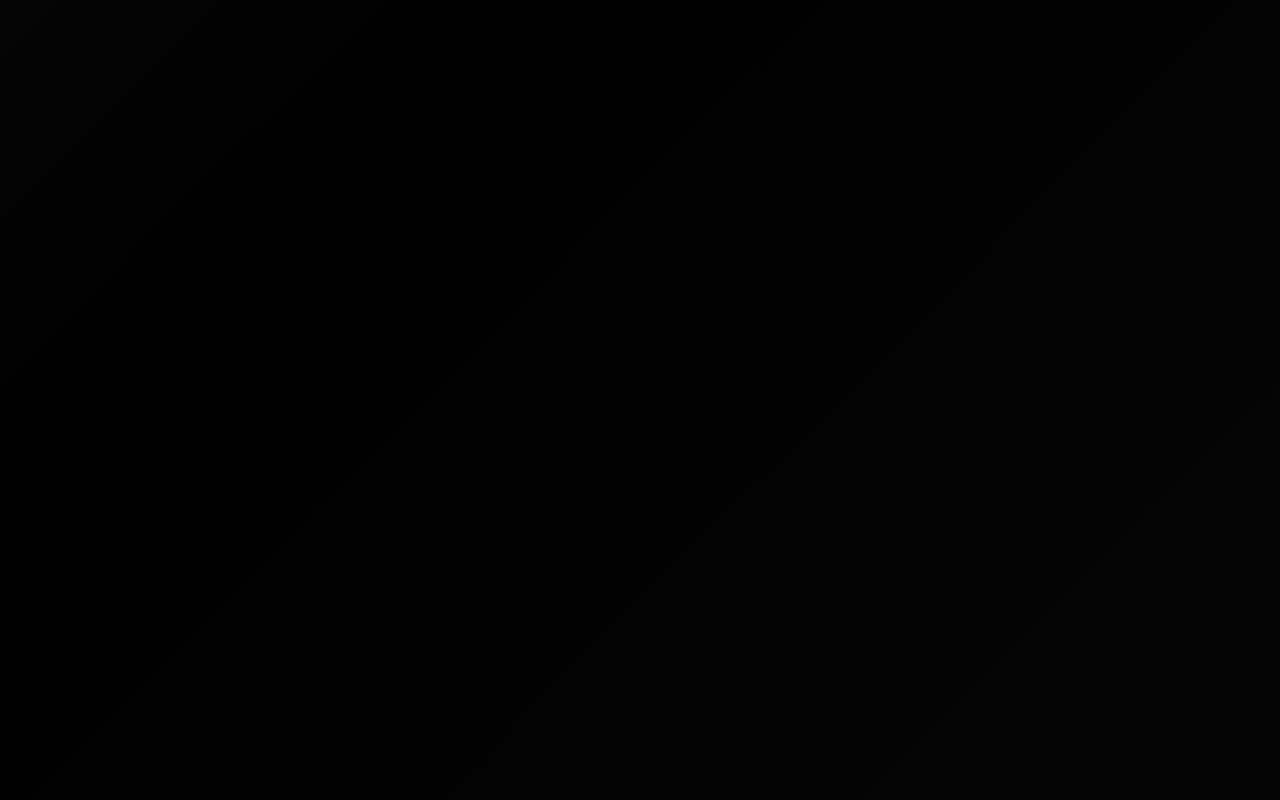
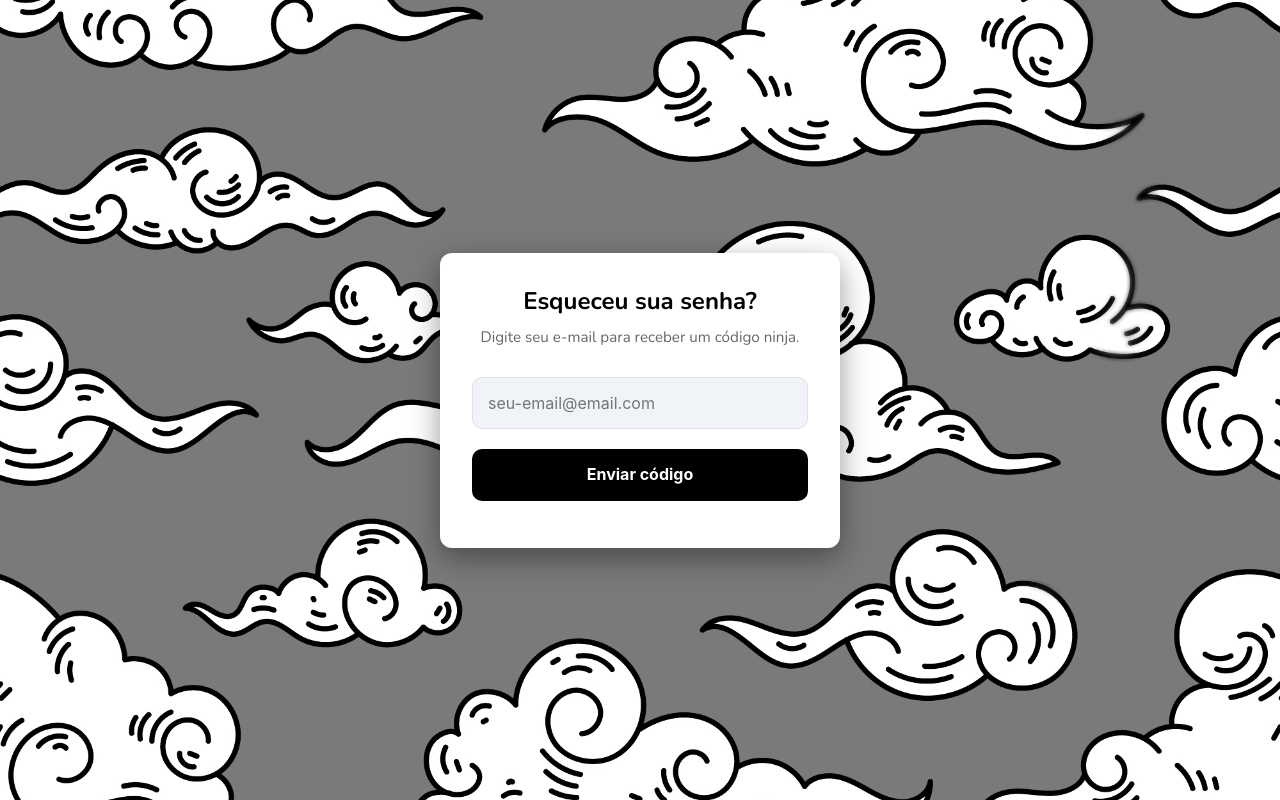
Before and after one commit to YuriLuiz1/ninja-platform-frontend-angular, an Angular app: page /esqueci-senha in a window 1280 px wide. Before the commit this address led to /. Built offline with nearby package versions, Linux system fonts and the light colour scheme.

Commit message:
New: Adicionado funcionalidade para recuperar senha via e-mail

```diff
--- a/src/app/app.routes.ts
+++ b/src/app/app.routes.ts
@@ -5,6 +5,7 @@ import { PaginaSobre } from './components/pagina-sobre/pagina-sobre';
 import { PaginaPrincipal } from './components/pagina-principal/pagina-principal';
 import { CatalogoAnimes } from './components/catalogo-animes/catalogo-animes';
 import { AnimesDetalhes } from './components/animes-detalhes/animes-detalhes';
+import { RecuperarSenha } from './components/recuperar-senha/recuperar-senha';
 
 export const routes: Routes = [
     { path: '', component: PaginaSobre },
@@ -12,5 +13,6 @@ export const routes: Routes = [
     { path: 'register', component: Cadastro },
     { path: 'dojo', component: PaginaPrincipal},
     { path: 'animes', component: CatalogoAnimes},
-    { path: 'animes/:id', component: AnimesDetalhes}
+    { path: 'animes/:id', component: AnimesDetalhes},
+    { path: 'esqueci-senha', component: RecuperarSenha}
 ];
--- a/src/app/components/catalogo-animes/catalogo-animes.ts
+++ b/src/app/components/catalogo-animes/catalogo-animes.ts
@@ -16,7 +16,7 @@ export class CatalogoAnimes {
 
   async ngOnInit(){
     try{
-      const response = await this.animeService.getRomanceAnimes();
+      const response = await this.animeService.getAnimes();
 
       if(response && response.animeSearch){
         this.animeList.set(response.animeSearch);
--- a/src/app/components/login/login.css
+++ b/src/app/components/login/login.css
@@ -1,3 +1,5 @@
+@import url('https://fonts.googleapis.com/css2?family=Nunito:wght@400;700&family=Titan+One&display=swap');
+
 .containerLogin{
   min-height: 100vh;
   min-width: 100vw;
@@ -155,3 +157,23 @@ a{
 .button-anc:hover{
   background: #222;
 }
+
+.recovery-password{
+  margin-top: 15px;
+  padding: 8px;
+  background-color: black;
+  width: 146px;
+  border-radius: 6px;
+  box-shadow: 1px 1px 3px black;
+  transition: background 0.2s;
+}
+
+.recovery-password a {
+  color: white;
+  font-family: 'Nunito', sans-serif;
+  font-size: 12px;
+}
+
+.recovery-password:hover{
+  background: #222;
+}
--- a/src/app/components/login/login.html
+++ b/src/app/components/login/login.html
@@ -39,6 +39,10 @@
                 </span>
             </button>
 
+            <div class="recovery-password">
+                <a [routerLink]="['/esqueci-senha']">Esqueci minha senha!</a>
+            </div>
+
             <div class="button-anc">
                 <a [routerLink]="['/register']">I don't have account!</a>
             </div>
--- /dev/null
+++ b/src/app/components/recuperar-senha/recuperar-senha.css
@@ -0,0 +1,96 @@
+@import url('https://fonts.googleapis.com/css2?family=Nunito:wght@400;700&family=Titan+One&display=swap');
+
+/* Container principal da tela (Fundo com imagem) */
+.reset-container {
+  min-height: 100vh;
+  min-width: 100vw;
+  background-image: url('/fundo_anime_platform.jpg');
+  background-size: cover;
+  background-position: center;
+  background-repeat: no-repeat;
+  display: flex;
+  justify-content: center;
+  align-items: center;
+}
+
+/* Card Branco Estilo Print */
+.containerInput {
+    padding: 32px;
+    border-radius: 12px;
+    background-color: white;
+    box-shadow: 0 10px 30px rgba(0, 0, 0, 0.4);
+    width: 400px;
+    display: flex;
+    flex-direction: column;
+    text-align: center; /* Adicionado para centralizar textos e botões */
+    box-sizing: border-box; /* Importante para o padding não quebrar o layout */
+}
+
+/* Títulos */
+h2 {
+  color: #000000;
+  margin-bottom: 10px;
+  display: flex;
+  align-items: center;
+  justify-content: center;
+  gap: 10px;
+  font-family: 'Nunito', sans-serif; /* Fonte temática ninja */
+}
+
+/* Subtítulos/Texto de ajuda */
+p {
+  color: #666;
+  font-size: 0.95rem;
+  margin-bottom: 30px;
+  font-family: 'Nunito', sans-serif;
+}
+
+/* Campos de entrada (Input) */
+input {
+  width: 100%;
+  padding: 15px;
+  margin-bottom: 20px;
+  background-color: #f0f4f8; /* Cor de fundo levemente azulada dos inputs */
+  border: 1px solid #e0e0e0;
+  border-radius: 10px;
+  color: #333;
+  font-size: 1rem;
+  box-sizing: border-box;
+}
+
+input:focus {
+  outline: none;
+  border-color: #a0a0a0;
+  background-color: #e8edf2;
+}
+
+/* Botões Estilo "Login Ninja" */
+button {
+  width: 100%;
+  padding: 15px;
+  background-color: #000000; /* Botão preto */
+  border: none;
+  border-radius: 10px;
+  color: white;
+  font-size: 1rem;
+  font-weight: bold;
+  cursor: pointer;
+  transition: background-color 0.3s;
+  margin-bottom: 15px;
+  font-family: 'Nunito', sans-serif;
+}
+
+button:hover {
+  background-color: #333333; /* Leve mudança de cor no hover */
+}
+
+/* Área de mensagens de erro/sucesso */
+.mensagem {
+  margin-top: 10px;
+  font-size: 0.9rem;
+  padding: 15px;
+  border-radius: 10px;
+  background-color: #e0f7fa;
+  color: #006064;
+  border: 1px solid #b2ebf2;
+}
--- /dev/null
+++ b/src/app/components/recuperar-senha/recuperar-senha.html
@@ -0,0 +1,26 @@
+<div class="reset-container">
+
+    <div class="containerInput">
+
+        <div *ngIf="etapa === 1">
+          <h2>Esqueceu sua senha?</h2>
+          <p>Digite seu e-mail para receber um código ninja.</p>
+          <input type="email" [(ngModel)]="email" placeholder="seu-email@email.com">
+          <button (click)="solicitarCodigo()" [disabled]="carregando">
+            <span *ngIf="!carregando">Enviar código</span>
+            <span *ngIf="carregando">Enviando...</span>
+          </button>
+        </div>
+
+        <div *ngIf="etapa === 2">
+          <h2>Verificação Ninja 🥷</h2>
+          <p>Digite o código que enviamos para {{ email }}</p>
+          <input type="text" [(ngModel)]="code" placeholder="Código de 6 dígitos">
+          <input type="password" [(ngModel)]="newPassword" placeholder="Nova senha segura">
+          <button type="submit" (click)="redefinirSenha()">Alterar Senha</button>
+        </div>
+
+        <div *ngIf="mensagem" class="mensagem">{{ mensagem }}</div>
+    </div>
+
+</div>
--- /dev/null
+++ b/src/app/components/recuperar-senha/recuperar-senha.ts
@@ -0,0 +1,66 @@
+import { Component, inject, signal, ChangeDetectorRef } from '@angular/core';
+import { Router } from '@angular/router';
+import { User } from '../../services/user';
+import { HttpClient } from '@angular/common/http';
+import { CommonModule } from '@angular/common';
+import { FormsModule } from '@angular/forms';
+
+@Component({
+  selector: 'app-recuperar-senha',
+  standalone: true,
+  imports: [CommonModule, FormsModule],
+  templateUrl: './recuperar-senha.html',
+  styleUrl: './recuperar-senha.css',
+})
+export class RecuperarSenha {
+  email: string = '';
+  code: string = '';
+  newPassword: string = '';
+  etapa: number = 1; // Controla qual formulário mostrar
+  mensagem: string = '';
+  apiUrl = 'https://ninja-platform-backend.onrender.com/api';
+  carregando: boolean = false;
+
+  constructor(
+    private http: HttpClient,
+    private cd: ChangeDetectorRef,
+    private router: Router,
+  ) {}
+
+  solicitarCodigo() {
+    this.carregando = true; // Mostra loader se tiver
+
+    this.http.post(`${this.apiUrl}`, { email: this.email }).subscribe({
+      next: (res: any) => {
+        this.mensagem = 'Código enviado!';
+        this.etapa = 2; // <--- Esta variável muda o *ngIf no HTML
+        this.carregando = false;
+        this.cd.detectChanges();
+      },
+      error: (err) => {
+        this.mensagem = 'Erro: ' + err.error.error;
+        this.carregando = false;
+        this.cd.detectChanges();
+      },
+    });
+  }
+
+  redefinirSenha() {
+    this.http
+      .post(`${this.apiUrl}/redefinir-senha`, {
+        email: this.email,
+        code: this.code,
+        newPassword: this.newPassword,
+      })
+      .subscribe({
+        next: (res: any) => {
+          this.mensagem = 'Senha alterada com sucesso! Você já pode logar.';
+          this.cd.detectChanges();
+          setTimeout(() => {
+            this.router.navigate(['/login']);
+          }, 2000);
+        },
+        error: (err) => (this.mensagem = 'Erro: ' + err.error.error),
+      });
+  }
+}
--- a/src/app/services/anime-service.ts
+++ b/src/app/services/anime-service.ts
@@ -9,7 +9,7 @@ export class AnimeService {
   private http = inject(HttpClient);
   private readonly myApiUrl = 'https://ninja-platform-backend.onrender.com/api';
 
-  async getRomanceAnimes(): Promise<any> {
+  async getAnimes(): Promise<any> {
     return await firstValueFrom(this.http.get<any>(`${this.myApiUrl}/get-anime`));
   }
 
```
Also changed, not shown: 1 other file (tests, documents, lock files or other folders).
